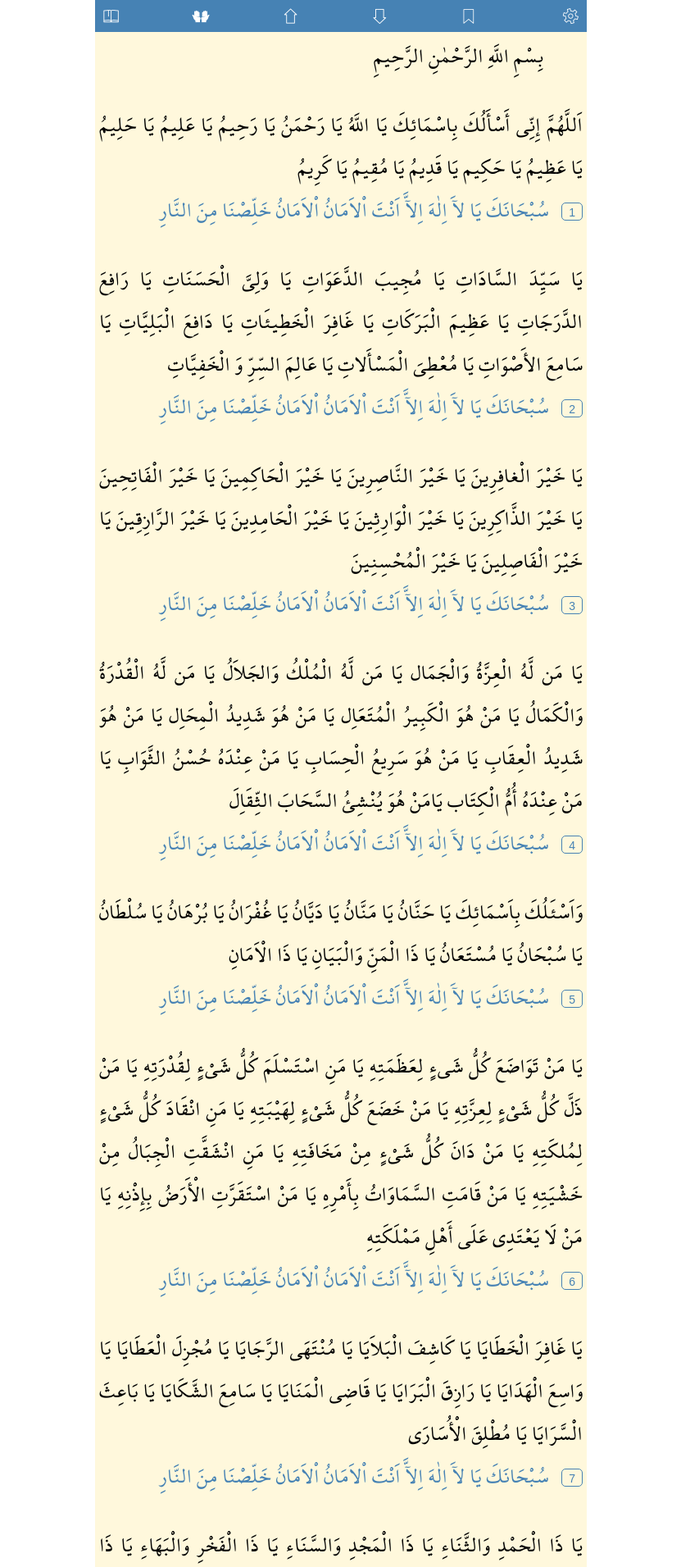
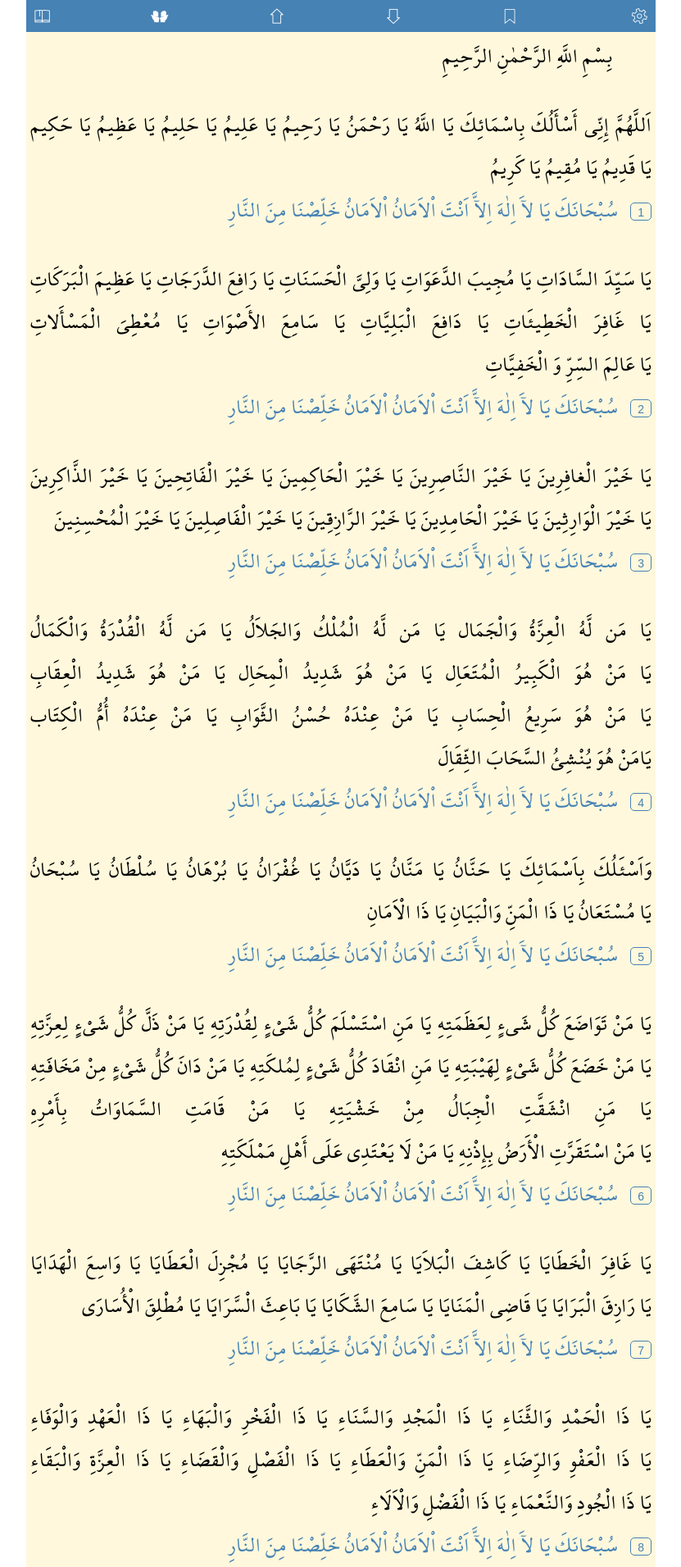
Before and after one commit to obozdag/easydua, a PHP site: page / in a window 1280 px wide. Shown: the top 1911 px of the page at 82% size, without its empty margins (224-1055 px from the left). Run offline with PHP 8.4, Linux system fonts and the light colour scheme.

Commit message:
Add files via upload

```diff
--- a/css/dua.css
+++ b/css/dua.css
@@ -23,7 +23,7 @@
 :root {
 	--ac: black; /* arabic text color */
 	--brs: 5px; /* border radius */
-	--max-width: 600px; /* maximum width for container */
+	--max-width: 768px; /* maximum width for container */
 	--nsbc: gray; /* nav side background color */
 	--nth: 42px; /* nav top height */
 	--nav-top-bg-color: steelblue;
@@ -54,6 +54,7 @@ html {
 }
 i {
 	font-style: normal;
+	white-space: nowrap;
 }
 .btn {
 	padding: 2px 6px;
```
